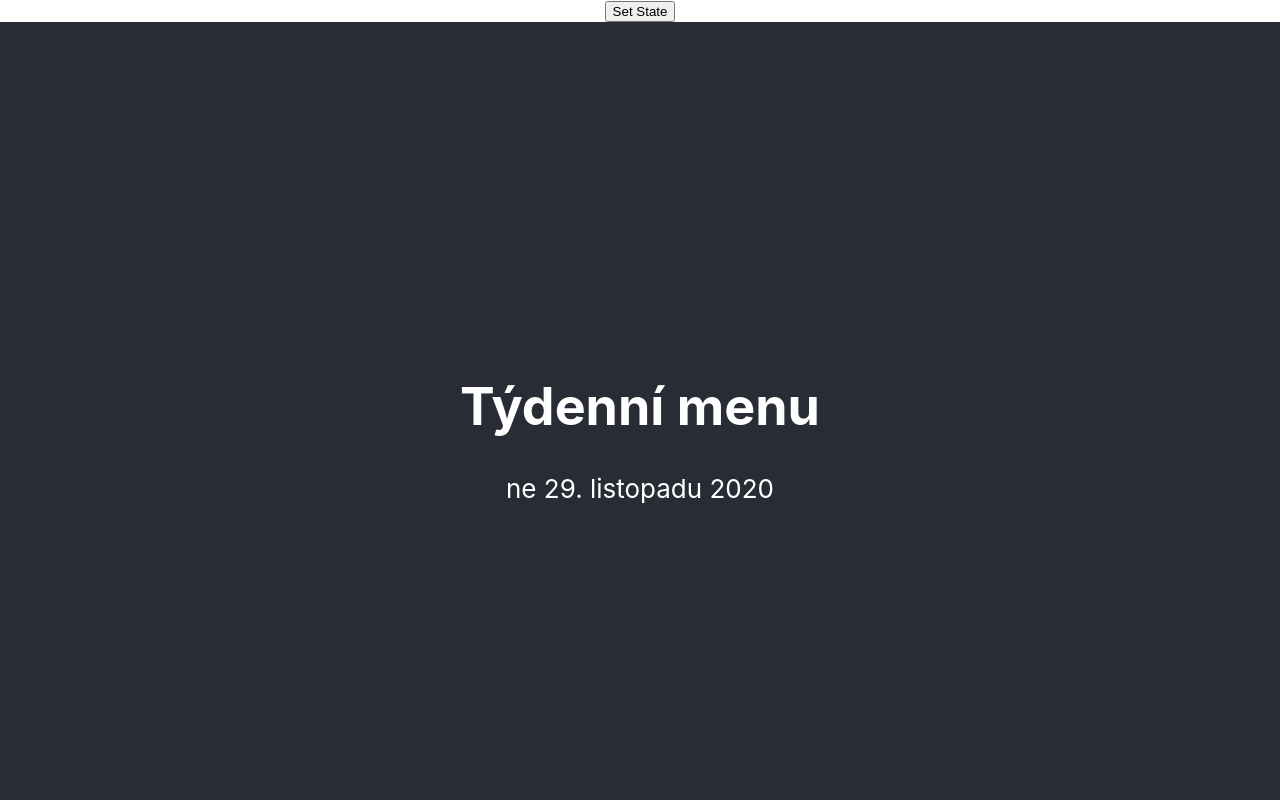
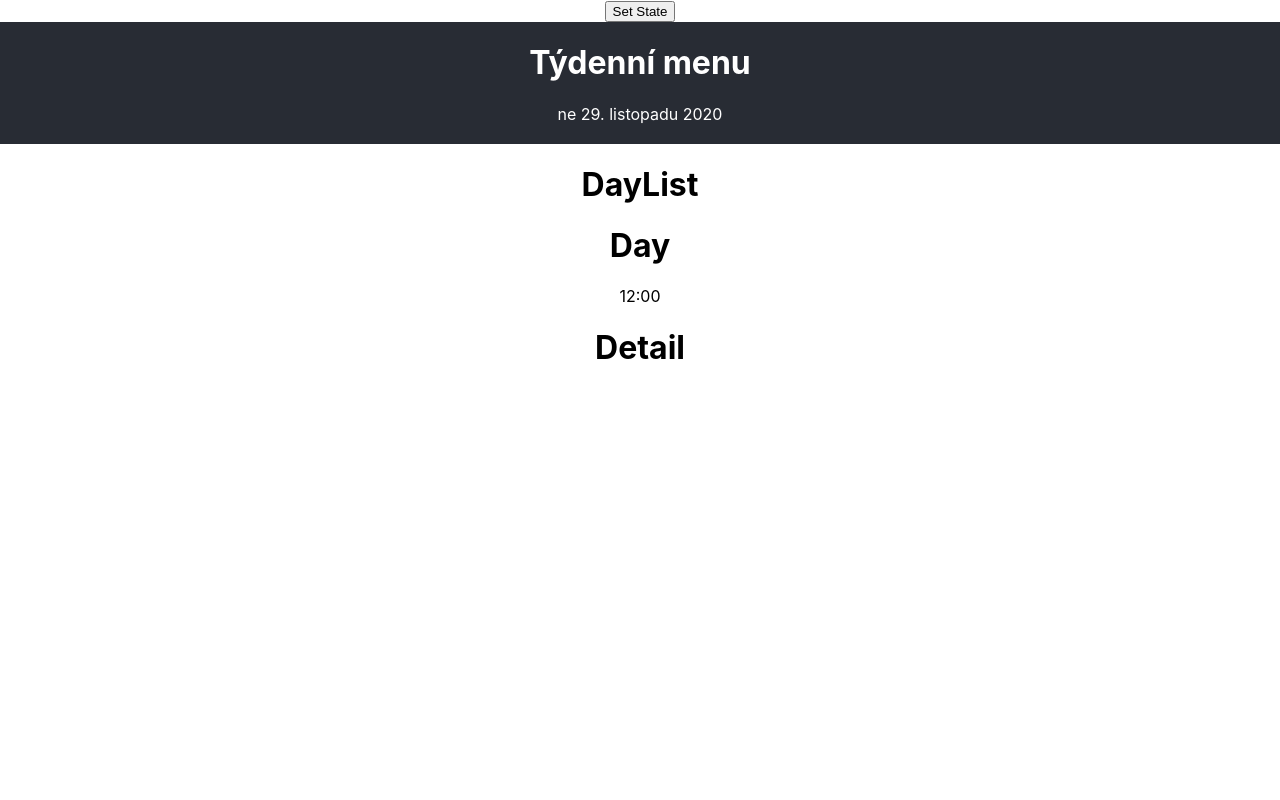
Before and after one commit to JCikanek/hackaton-ux, a React (Create React App) app: page / in a window 1280 px wide. Shown: the top 800 px of the page. Built offline with nearby package versions, Linux system fonts and the light colour scheme.

Commit message:
header styling

```diff
--- a/src/App/components/Header/header.css
+++ b/src/App/components/Header/header.css
@@ -1,10 +1,12 @@
 .App-header {
   background-color: #282c34;
-  min-height: 100vh;
   display: flex;
   flex-direction: column;
   align-items: center;
   justify-content: center;
-  font-size: calc(10px + 2vmin);
   color: white;
 }
+
+.date {
+  margin-bottom: 20px;
+}
```
